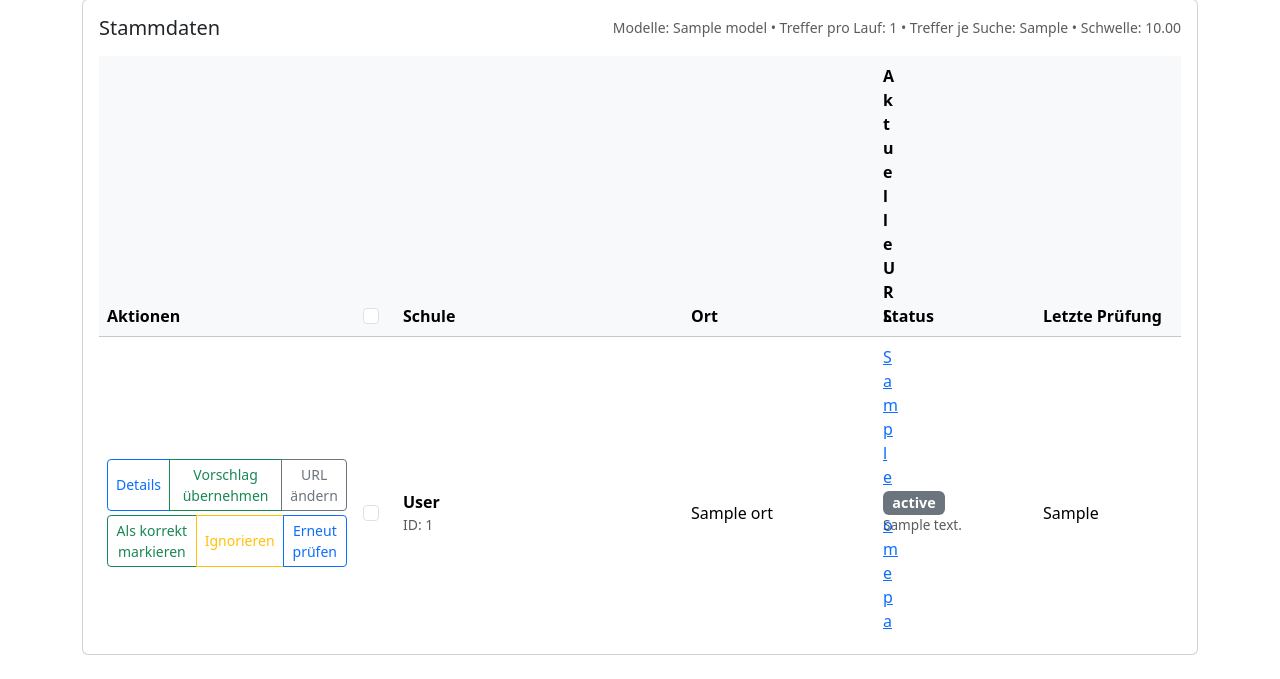
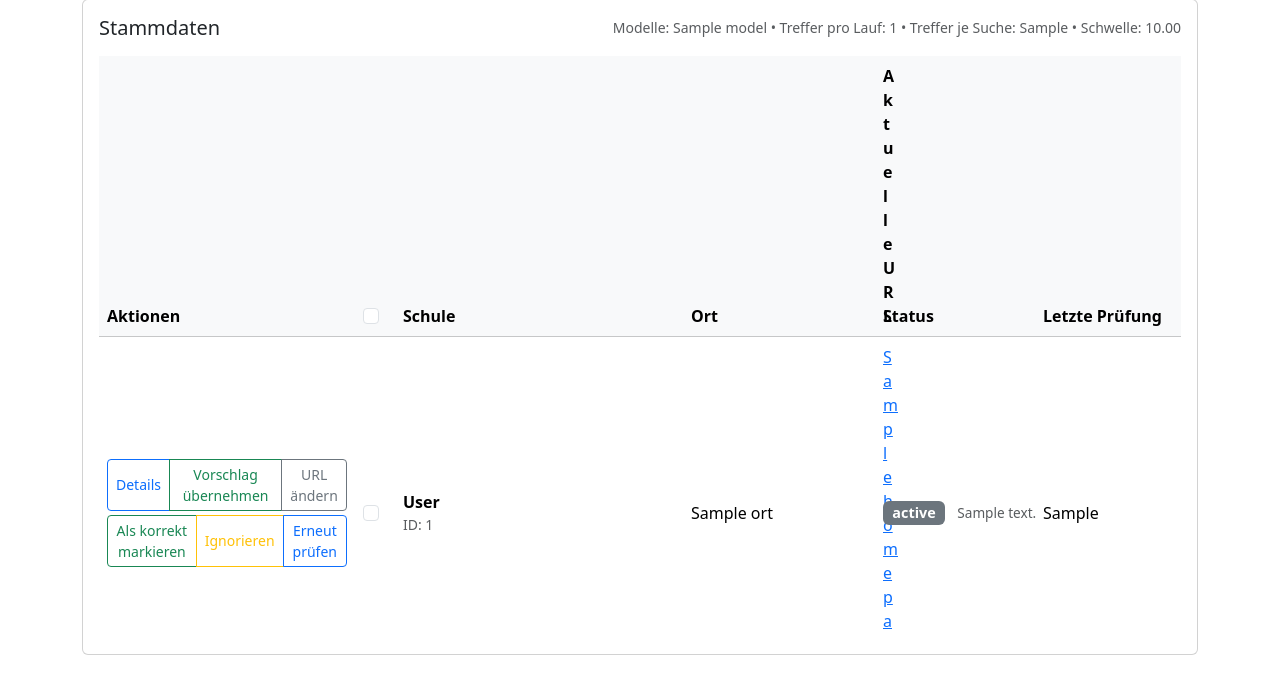
Before and after one commit to besauer/crawler2, a Flask app: template templates/data_quality.html in a window 1280 px wide. Shown: the part 522-1201 px from the top of the page. Run offline with Flask 3, Linux system fonts and the light colour scheme; the template is opened without the code that fills it: most values are stand-ins (such as "Sample title", 1, 10 or a date in 2020).

Commit message:
Tighten status column layout in data quality table

```diff
--- a/templates/data_quality.html
+++ b/templates/data_quality.html
@@ -20,6 +20,8 @@
         .history-entry h6 { font-size: 1rem; margin-bottom: 0.25rem; }
         .history-entry time { font-size: 0.8rem; color: #6c757d; }
         .offcanvas-lg { --bs-offcanvas-width: min(700px, 90vw); }
+        .status-cell { white-space: nowrap; }
+        .status-cell .quality-note { display: inline-block; margin-left: 0.5rem; }
     </style>
 </head>
 <body>
@@ -160,10 +162,10 @@
                             </td>
                             <td>{{ record.ort }}</td>
                             <td class="text-break"><a href="{{ record.homepage }}" target="_blank" rel="noopener">{{ record.homepage }}</a></td>
-                            <td>
+                            <td class="status-cell">
                                 <span class="badge bg-secondary status-badge" data-status="{{ record.status }}">{{ record.status_label }}</span>
                                 {% if record.quality.manual_note %}
-                                    <div class="text-muted quality-note">{{ record.quality.manual_note }}</div>
+                                    <span class="text-muted quality-note">{{ record.quality.manual_note }}</span>
                                 {% endif %}
                             </td>
                             <td>
@@ -310,7 +312,7 @@
                     <td><div class="fw-semibold">${record.schulname || ''}</div><div class="small text-muted">ID: ${record.schul_id}</div></td>
                     <td>${record.ort || ''}</td>
                     <td class="text-break">${record.homepage ? `<a href="${record.homepage}" target="_blank" rel="noopener">${record.homepage}</a>` : '<span class="text-muted">—</span>'}</td>
-                    <td><span class="badge bg-secondary status-badge" data-status="${record.status}">${record.status_label}</span>${record.quality.manual_note ? `<div class="text-muted quality-note">${record.quality.manual_note}</div>` : ''}</td>
+                    <td class="status-cell"><span class="badge bg-secondary status-badge" data-status="${record.status}">${record.status_label}</span>${record.quality.manual_note ? `<span class="text-muted quality-note">${record.quality.manual_note}</span>` : ''}</td>
                     <td>${record.quality.last_checked ? `<time datetime="${record.quality.last_checked}">${record.quality.last_checked}</time>` : '<span class="text-muted">Noch nicht geprüft</span>'}</td>
                     <td class="text-break">${record.quality.suggested_url ? `<a href="${record.quality.suggested_url}" target="_blank" rel="noopener">${record.quality.suggested_url}</a>${record.quality.suggested_confidence ? `<div class="text-muted quality-note">Sicherheit: ${Number(record.quality.suggested_confidence).toFixed(2)}</div>` : ''}` : '<span class="text-muted">—</span>'}</td>
                 `;
```
